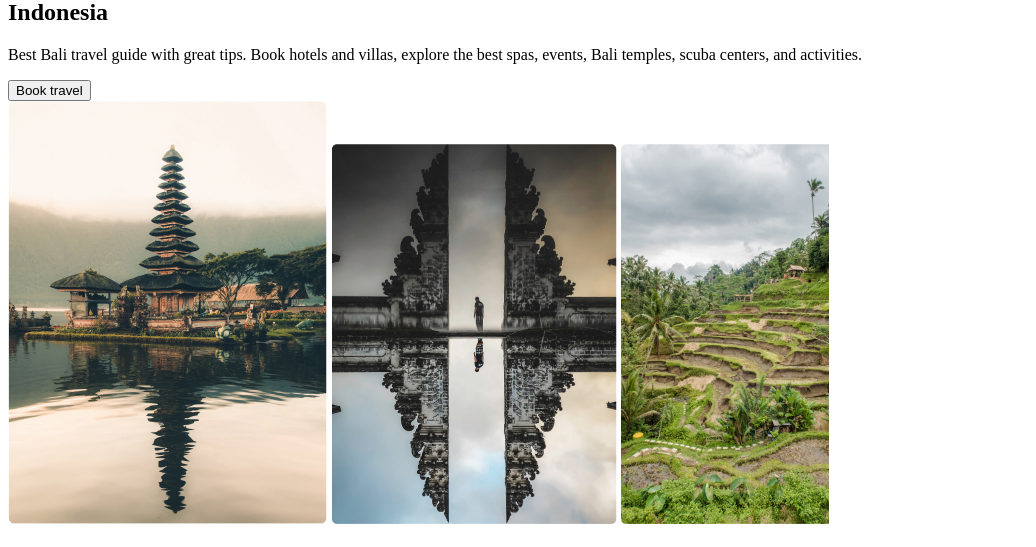
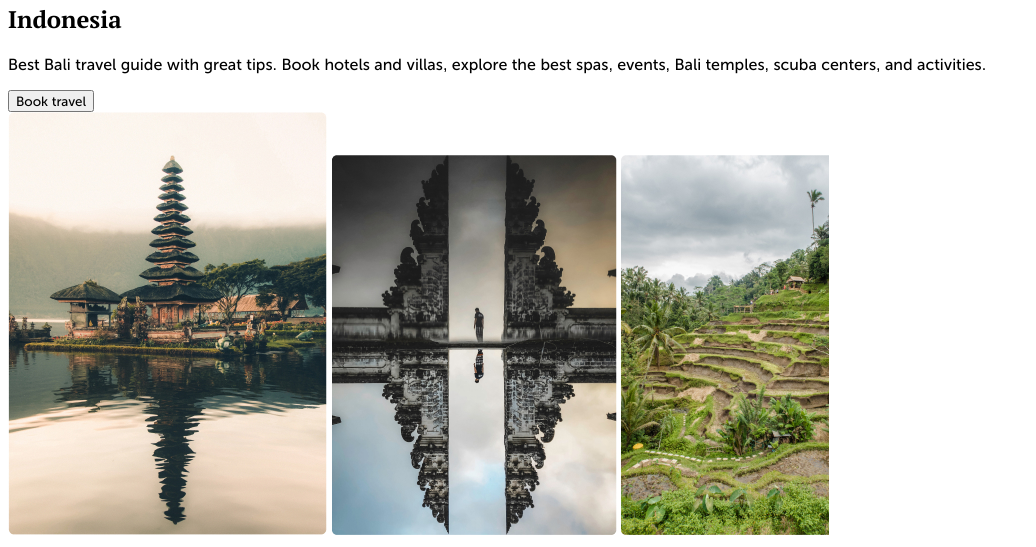
Before and after one commit to WebHeroSchool/bali_es, a plain HTML site: page index.html in a window 1280 px wide. Shown: the part 260-807 px from the top of the page, without its empty margins (0-1036 px from the left). Drawn offline with Linux system fonts and the light colour scheme.

Commit message:
Adding fonts

```diff
--- a/index.html
+++ b/index.html
@@ -5,6 +5,8 @@
       Bali
     </title>
     <meta charset="utf-8">
+    <meta name="viewport" content="initial-scale=1.0, width=device-width">
+    <link rel="stylesheet" href="styles.css">
   </head>
   <body class="body">
     <header class=header>
@@ -28,8 +30,10 @@
       </div>
     </header>
     <section class="section">
-      <h1 class="section__title">Bali</h1>
-      <h2 class="section__subtitle">Indonesia</h2>
+      <div class="section__title_font">
+        <h1 class="section__title">Bali</h1>
+        <h2 class="section__subtitle">Indonesia</h2>
+      </div>
       <p class="section__description">Best Bali travel guide with great tips. Book hotels and villas, explore the best spas, events, Bali temples, scuba centers, and activities.</p>
       <button class="section__button">Book travel</button>
     </section>
--- /dev/null
+++ b/styles.css
@@ -0,0 +1,16 @@
+@font-face {
+	font-family: "Museo";
+	src: url('museosanscyrl-500-normal.woff2') format('woff2'),
+	url('museosanscyrl-500-normal.woff') format('woff');
+}
+@font-face {
+	font-family: "PTSerif";
+	src: url('ptserif-700-normal.woff2') format('woff2'),
+	url('ptserif-700-normal.woff') format('woff');
+}
+.section__title, .section__subtitle {
+	font-family: PTSerif, Georgia, serif;
+}
+.section__description, .section__button, .menu {
+	font-family: Museo, Arial, sans-serif;
+}
```
Also changed, not shown: museosanscyrl-500-normal.woff (added), museosanscyrl-500-normal.woff2 (added), ptserif-700-normal.woff (added), ptserif-700-normal.woff2 (added).
